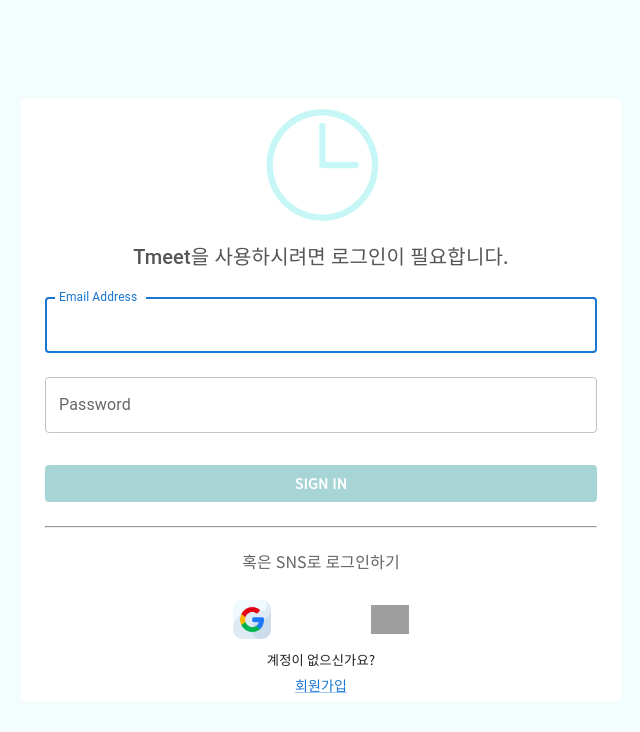
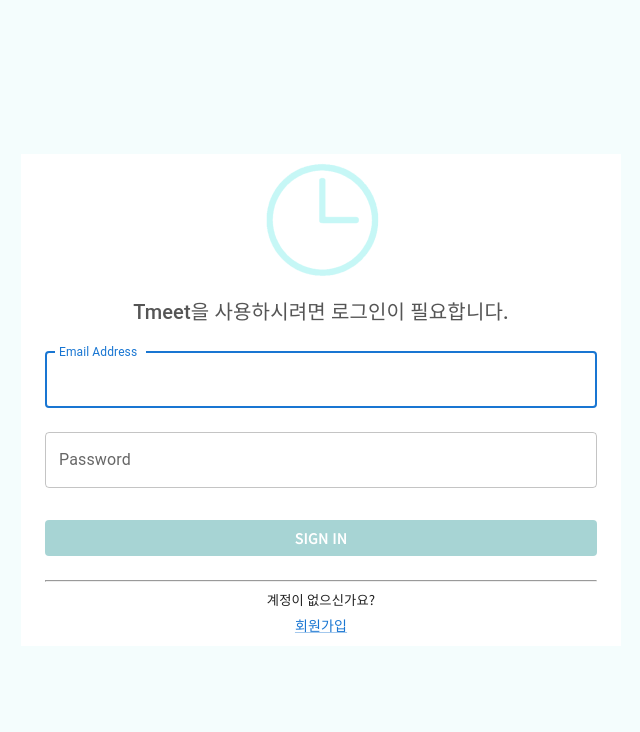
Before and after one commit to ssook1222/TMeet, a React (Create React App) app in the folder tmeet-frontend/: page /login in a window 1280 px wide. Shown: the top 732 px of the page, without its empty margins (319-959 px from the left). Built offline with nearby package versions, Linux system fonts and the light colour scheme; grey boxes are pictures that could not be loaded.

Commit message:
UPDATE : SNS 로그인 주석 처리

```diff
--- a/tmeet-frontend/src/pages/login/Login.jsx
+++ b/tmeet-frontend/src/pages/login/Login.jsx
@@ -118,32 +118,31 @@ function Login() {
                                     <b>Sign In</b>
                                 </Button>
                                 <hr/>
-                                <h4 style={{color:"#656262", textAlign: "center"}}>혹은 SNS로 로그인하기</h4>
-
-                                <div style={{display:"block", margin:"auto", width:"50%"}}>
-                                    <Button
-                                        href={"/google-login"}
-                                        style={{
-                                            width:"50%",
-                                            display:"inline-block",
-                                            margin:"auto"}}
-                                    >
-                                        <img
-                                            style={{width:"3vw", display:"block", margin:"auto"}}
-                                            src={"img/google.png"}></img>
-                                    </Button>
-                                    <Button
-                                        href={KAKAO_AUTH_URL}
-                                        style={{
-                                            width:"50%",
-                                            display:"inline-block",
-                                            margin:"auto"}}
-                                    >
-                                        <img
-                                            style={{width:"3vw", display:"block", margin:"auto"}}
-                                            src={"img/kakao-talk.png"}></img>
-                                </Button>
-                                </div>
+                                {/*<h4 style={{color:"#656262", textAlign: "center"}}>혹은 SNS로 로그인하기</h4>*/}
+                                {/*<div style={{display:"block", margin:"auto", width:"50%"}}>*/}
+                                {/*    <Button*/}
+                                {/*        href={"/google-login"}*/}
+                                {/*        style={{*/}
+                                {/*            width:"50%",*/}
+                                {/*            display:"inline-block",*/}
+                                {/*            margin:"auto"}}*/}
+                                {/*    >*/}
+                                {/*        <img*/}
+                                {/*            style={{width:"3vw", display:"block", margin:"auto"}}*/}
+                                {/*            src={"img/google.png"}></img>*/}
+                                {/*    </Button>*/}
+                                {/*    <Button*/}
+                                {/*        href={KAKAO_AUTH_URL}*/}
+                                {/*        style={{*/}
+                                {/*            width:"50%",*/}
+                                {/*            display:"inline-block",*/}
+                                {/*            margin:"auto"}}*/}
+                                {/*    >*/}
+                                {/*        <img*/}
+                                {/*            style={{width:"3vw", display:"block", margin:"auto"}}*/}
+                                {/*            src={"img/kakao-talk.png"}></img>*/}
+                                {/*</Button>*/}
+                                {/*</div>*/}
 
                                 <h5 style={{textAlign:"center",
                                     marginTop:"5px",
@@ -153,7 +152,7 @@ function Login() {
                                       style={{display:"inline-block",
                                           textAlign:"center",
                                           width:"100%",
-                                          marginBottom:"5px"
+                                          marginBottom:"10px"
                                         }}
                                       variant="body2">
                                     {"회원가입"}
```
